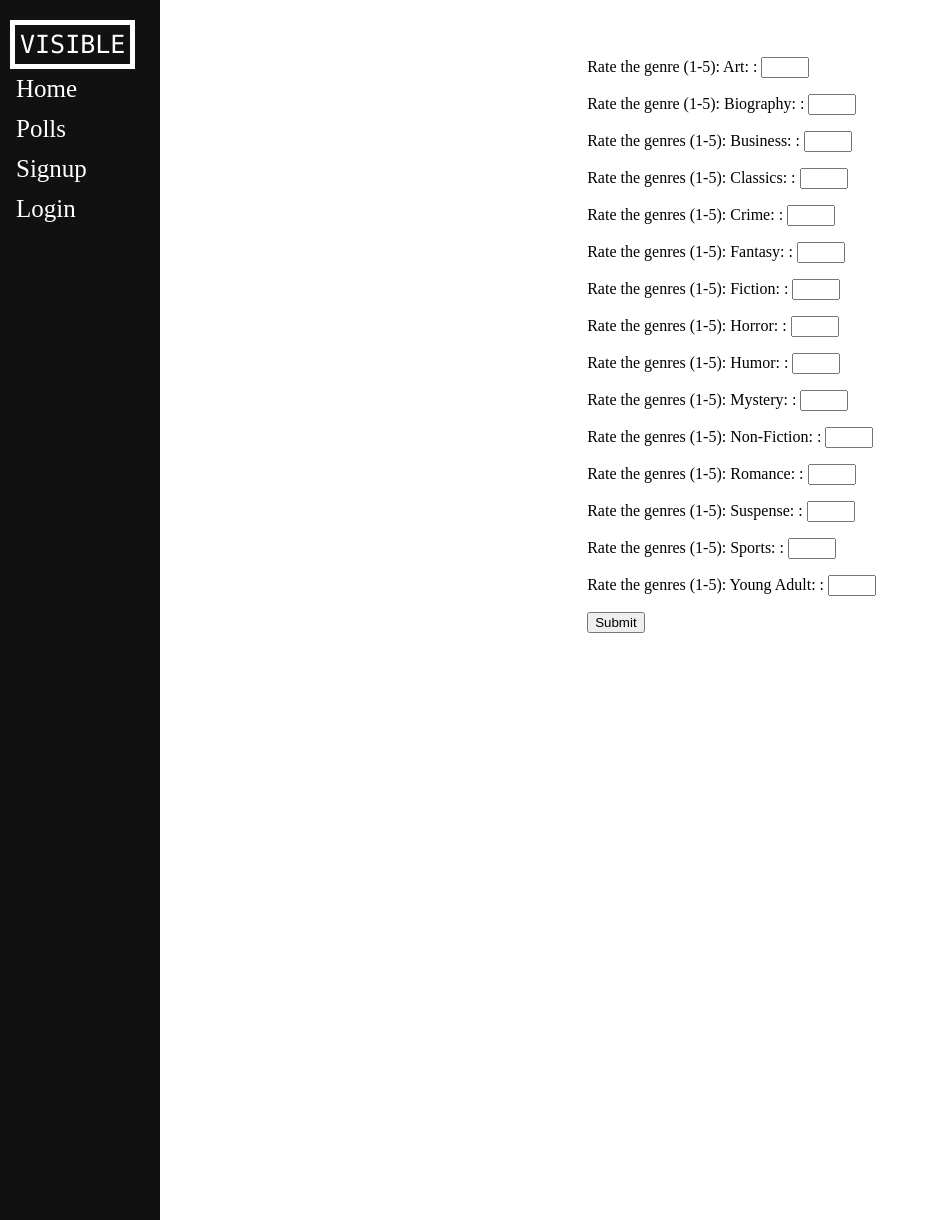
After one commit to ezanalemma/BookAppML, a Django app: page /polls/update/ in a window 1280 px wide. The commit adds this page. Shown: the whole page, without its empty margins (0-929 px from the left). Run offline with Django 3.2, Linux system fonts and the light colour scheme.

Commit message:
update polls survey in home page

```diff
--- a/mysite/home/static/home/homestyle.css
+++ b/mysite/home/static/home/homestyle.css
@@ -80,6 +80,11 @@ img {
 	padding-left: 35%;
 }
 
+.container1 {
+	padding-left: 37%;
+	padding-top: 3%;
+}
+
 p1 {
 	color: white;
 	font-family: "Lucida Console", Courier, monospace;
--- a/mysite/polls/forms.py
+++ b/mysite/polls/forms.py
@@ -61,3 +61,24 @@ class SurveyForm(forms.Form):
 	last_book = forms.CharField(label="What is the last book you read? ", max_length=100)
 	rating = forms.MultipleChoiceField(label = "How would you rate that book?",choices = Stars )
 	favorite_author = forms.CharField(label = "Who is your favorite author", max_length=100)
+
+
+class UpdateSurveyForm(forms.Form):
+	# question = "What are you favorite genres? Options: Art, Biography, Business, Classics, Crime, Fantasy, Fiction, Horror, Humor, Mystery, Non-Fiction, Romance, Suspense, Sports, Young Adult"
+	art = forms.IntegerField(label="Rate the genre (1-5): Art: ", min_value=1, max_value=5)
+	bio = forms.IntegerField(label="Rate the genre (1-5): Biography: ", min_value=1, max_value=5)
+	business = forms.IntegerField(label="Rate the genres (1-5): Business: ", min_value=1, max_value=5)
+	classics = forms.IntegerField(label="Rate the genres (1-5): Classics: ", min_value=1, max_value=5)
+	crime = forms.IntegerField(label="Rate the genres (1-5): Crime: ", min_value=1, max_value=5)
+	fantasy = forms.IntegerField(label="Rate the genres (1-5): Fantasy: ", min_value=1, max_value=5)
+	fiction = forms.IntegerField(label="Rate the genres (1-5): Fiction: ", min_value=1, max_value=5)
+	horror = forms.IntegerField(label="Rate the genres (1-5): Horror: ", min_value=1, max_value=5)
+	humor = forms.IntegerField(label="Rate the genres (1-5): Humor: ", min_value=1, max_value=5)
+	mystery = forms.IntegerField(label="Rate the genres (1-5): Mystery: ", min_value=1, max_value=5)
+	nonfiction = forms.IntegerField(label="Rate the genres (1-5): Non-Fiction: ", min_value=1, max_value=5)
+	romance = forms.IntegerField(label="Rate the genres (1-5): Romance: ", min_value=1, max_value=5)
+	suspense = forms.IntegerField(label="Rate the genres (1-5): Suspense: ",min_value=1, max_value=5)
+	sports = forms.IntegerField(label="Rate the genres (1-5): Sports: ",min_value=1, max_value=5)
+	young_adult = forms.IntegerField(label="Rate the genres (1-5): Young Adult: ", min_value=1, max_value=5)
+	# genres = forms.CharField(label = question, max_length=50)
+	# genres = forms.MultipleChoiceField(label = question, choices = Choices)
--- /dev/null
+++ b/mysite/polls/templates/polls/surveyUpdate.html
@@ -0,0 +1,12 @@
+{% extends "base_layout.html" %}
+{% block content %}
+	<div class= "container1">
+		<form action="/home/" method="post">
+	    	{% csrf_token %}
+	    	{{ form.errors }}
+	    	{{ form.as_p }}
+	    	<input type="submit" value="Submit">
+		</form>
+
+	</div>
+{% endblock %}
--- a/mysite/polls/urls.py
+++ b/mysite/polls/urls.py
@@ -11,5 +11,6 @@ urlpatterns = [
     path('<int:question_id>/vote/', views.vote, name='vote'),
     path('upload-csv/', views.books_upload, name='books_upload'),
     path('upload-rating/', views.rating_upload, name='rating_upload'),
-    path('survey/', views.survey.as_view(), name='survey')
+    path('survey/', views.survey.as_view(), name='survey'),
+    path('update/', views.get_update_survey, name='get_update_survey')
 ]
--- a/mysite/polls/views.py
+++ b/mysite/polls/views.py
@@ -6,7 +6,7 @@ from django.template import loader
 from django.urls import reverse
 from django.views import generic
 from django.contrib.auth.decorators import permission_required
-from .forms import SurveyForm
+from .forms import SurveyForm, UpdateSurveyForm
 from home.models import UserBook
 from .models import Choice, Question, Rating, Book, Survey, UserSurvey
 
@@ -43,6 +43,9 @@ class RatingView(generic.DetailView):
 class survey(generic.DetailView):
     template_name = 'survey.html'
 
+
+# class update(generic.DetailView):
+#     template_name = 'surveyUpdate.html'
 
 def vote(request, question_id):
     question = get_object_or_404(Question, pk=question_id)
@@ -184,3 +187,77 @@ def get_survey(request):
         form = SurveyForm()
 
     return render(request, template_name, {'form': form})
+
+
+def get_update_survey(request):
+    template_name = "polls/surveyUpdate.html"
+    user1 = request.user
+    if request.method == 'POST':
+        form = UpdateSurveyForm(request.POST)
+        if form.is_valid():
+            art = form.cleaned_data['art']
+            bio = form.cleaned_data['bio']
+            business = form.cleaned_data['business']
+            classics = form.cleaned_data['classics']
+            crime = form.cleaned_data['crime']
+            fantasy = form.cleaned_data['fantasy']
+            fiction = form.cleaned_data['fiction']
+            horror = form.cleaned_data['horror']
+            humor = form.cleaned_data['humor']
+            mystery = form.cleaned_data['mystery']
+            nonfiction = form.cleaned_data['nonfiction']
+            romance = form.cleaned_data['romance']
+            suspense = form.cleaned_data['suspense']
+            sports = form.cleaned_data['sports']
+            young_adult = form.cleaned_data['young_adult']
+            # survey = Survey.objects.filter(username=user1.username)
+            survey = None
+            for s in Survey.objects.all():
+                if s.username == user1.username:
+                    survey = s
+            if survey:
+                survey.art = art
+                survey.biography=bio
+                survey.business=business
+                survey.classics=classics
+                survey.crime=crime
+                survey.fantasy=fantasy
+                survey.fiction=fiction
+                survey.horror=horror
+                survey.humor=humor
+                survey.mystery=mystery
+                survey.nonfiction=nonfiction
+                survey.romance=romance
+                survey.suspense=suspense
+                survey.sports=sports
+                survey.young_adult=young_adult
+
+            # survey = Survey.objects.create(username= name,
+            #     art=art,
+            #     biography=bio,
+            #     business=business,
+            #     classics=classics,
+            #     crime=crime,
+            #     fantasy=fantasy,
+            #     fiction=fiction,
+            #     horror=horror,
+            #     humor=humor,
+            #     mystery=mystery,
+            #     nonfiction=nonfiction,
+            #     romance=romance,
+            #     suspense=suspense,
+            #     sports=sports,
+            #     young_adult=young_adult,
+            #     average_read_time = read_time,
+            #     last_book = book,
+            #     rating = rate,
+            #     favorite_author = fav_author
+            # )
+            # user_survey = UserSurvey.objects.create(username = user1.username,survey_results = survey)
+            survey.save()
+            # user_survey.save()
+            return HttpResponseRedirect('/home')
+    else:
+        form = UpdateSurveyForm()
+
+    return render(request, template_name, {'form': form})
```
Also changed, not shown: mysite/polls/templates/polls/index.html (+5 -2 lines).
